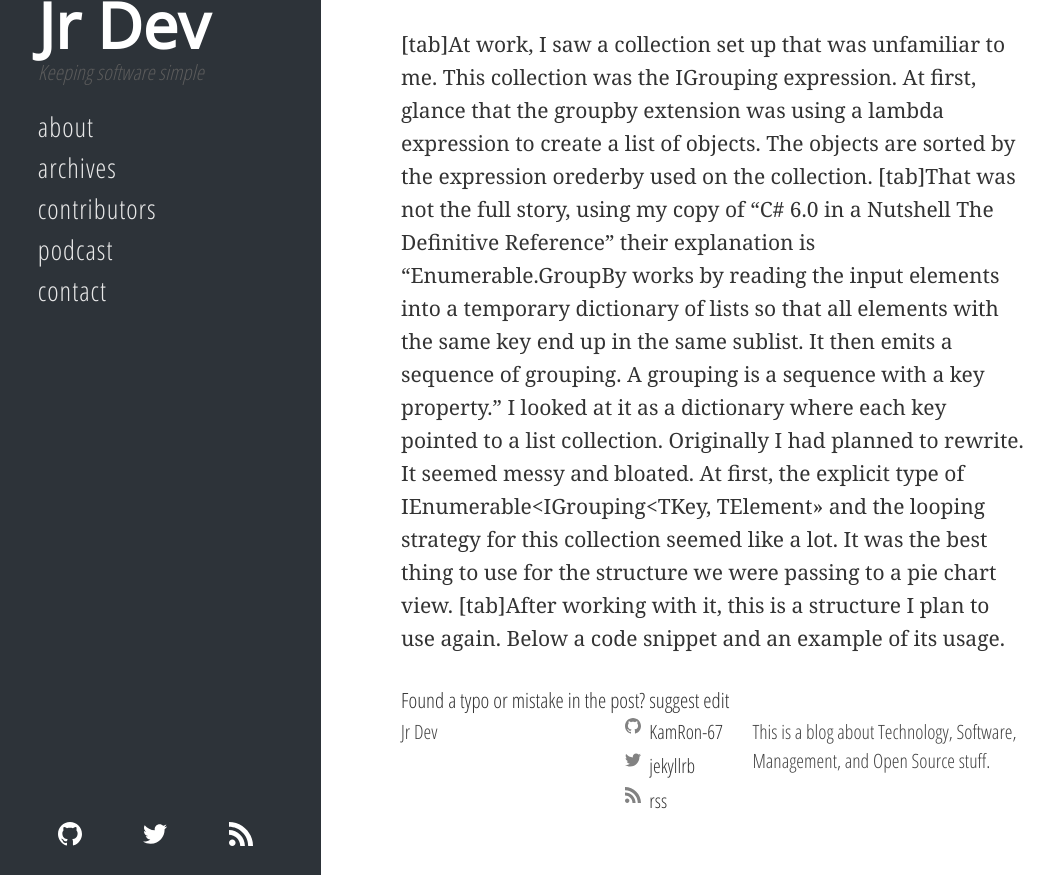
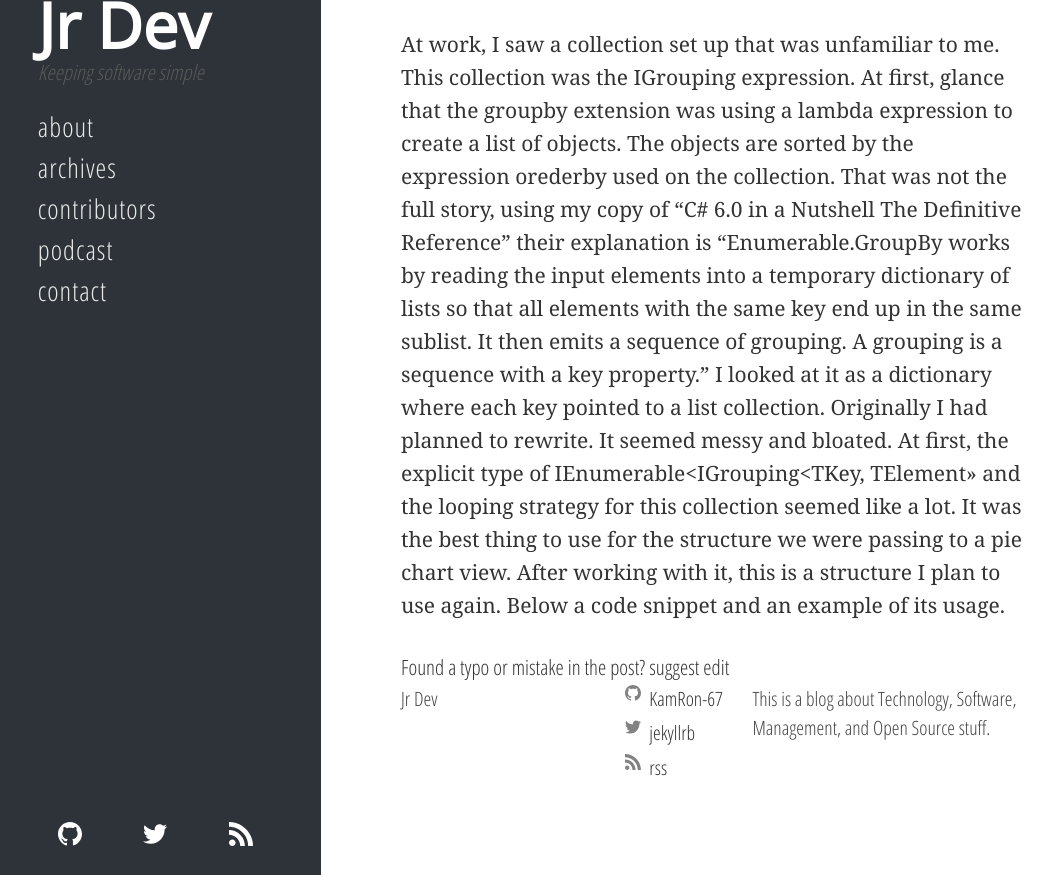
Before and after one commit to ardalis/jrdev.io, a Jekyll site: the page built from _posts/2020-2-2-groupby.md, in a window 1280 px wide and 1076 px high. Shown: the part 201-1076 px from the top of the window, without its empty margins (5-1059 px from the left). Built offline with Jekyll 4.4.1, drawn with Linux system fonts in a browser that asks for light colours; cached includes are drawn as plain includes; nearby versions of some CDN libraries; some web fonts are replaced; library files that are not in the unit come from our copies; comment, search, counter and statistics services are not loaded.

Commit message:
Update 2020-2-2-groupby.md

```diff
--- a/_posts/2020-2-2-groupby.md
+++ b/_posts/2020-2-2-groupby.md
@@ -2,7 +2,6 @@
 title: "My run in with groupings"
 tags: [Visual Studio, C#]
 ---
-
-[tab]At work, I saw a collection set up that was unfamiliar to me. This collection was the IGrouping expression. At first, glance that the groupby extension was using a lambda expression to create a list of objects. The objects are sorted by the expression orederby used on the collection.
-[tab]That was not the full story, using my copy of "C# 6.0 in a Nutshell The Definitive Reference" their explanation is "Enumerable.GroupBy works by reading the input elements into a temporary dictionary of lists so that all elements with the same key end up in the same sublist. It then emits a sequence of grouping. A grouping is a sequence with a key property." I looked at it as a dictionary where each key pointed to a list collection. Originally I had planned to rewrite. It seemed messy and bloated. At first, the explicit type of IEnumerable<IGrouping<TKey, TElement>> and the looping strategy for this collection seemed like a lot. It was the best thing to use for the structure we were passing to a pie chart view.
-[tab]After working with it, this is a structure I plan to use again.  Below a code snippet and an example of its usage.
+At work, I saw a collection set up that was unfamiliar to me. This collection was the IGrouping expression. At first, glance that the groupby extension was using a lambda expression to create a list of objects. The objects are sorted by the expression orederby used on the collection.
+That was not the full story, using my copy of "C# 6.0 in a Nutshell The Definitive Reference" their explanation is "Enumerable.GroupBy works by reading the input elements into a temporary dictionary of lists so that all elements with the same key end up in the same sublist. It then emits a sequence of grouping. A grouping is a sequence with a key property." I looked at it as a dictionary where each key pointed to a list collection. Originally I had planned to rewrite. It seemed messy and bloated. At first, the explicit type of IEnumerable<IGrouping<TKey, TElement>> and the looping strategy for this collection seemed like a lot. It was the best thing to use for the structure we were passing to a pie chart view.
+After working with it, this is a structure I plan to use again.  Below a code snippet and an example of its usage.
```
